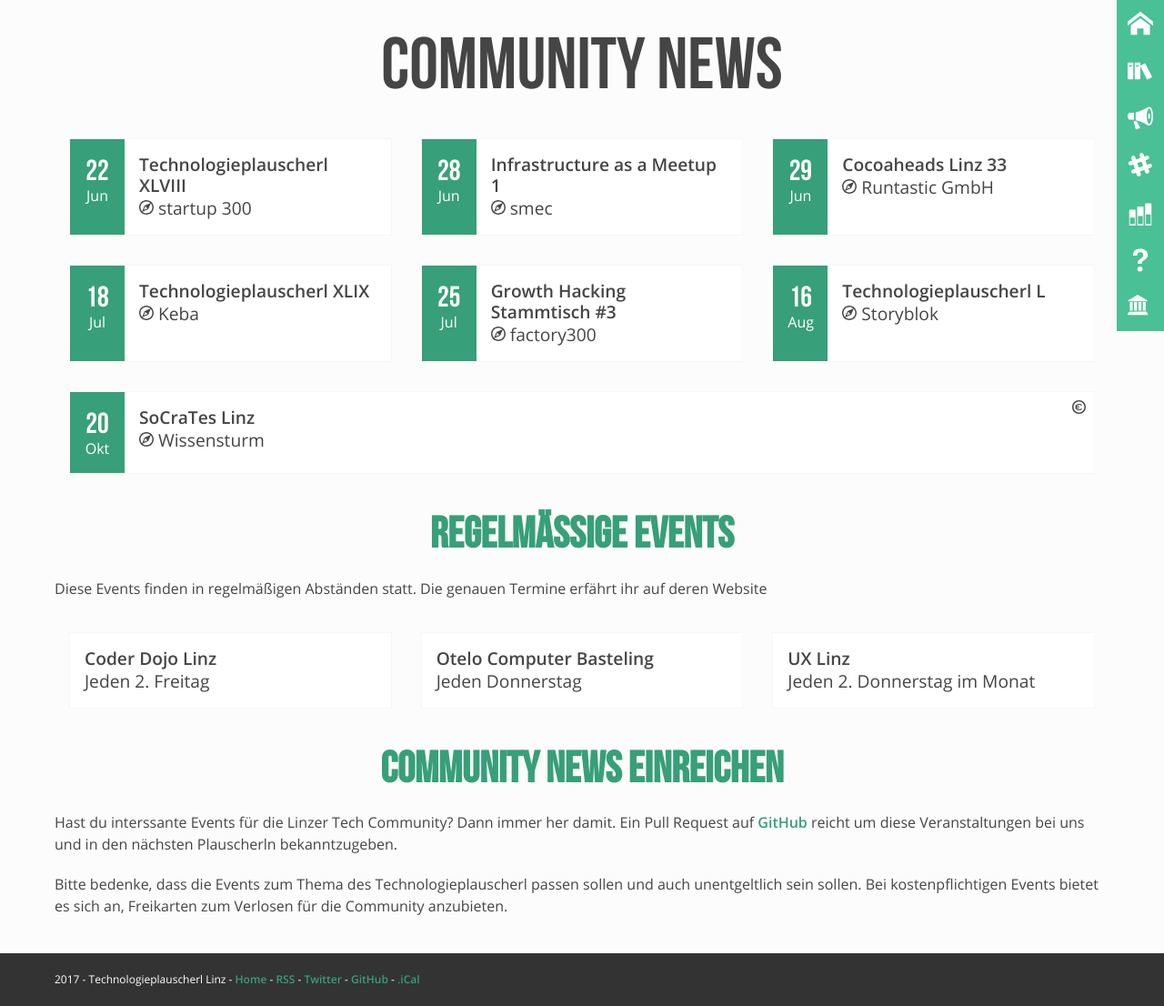
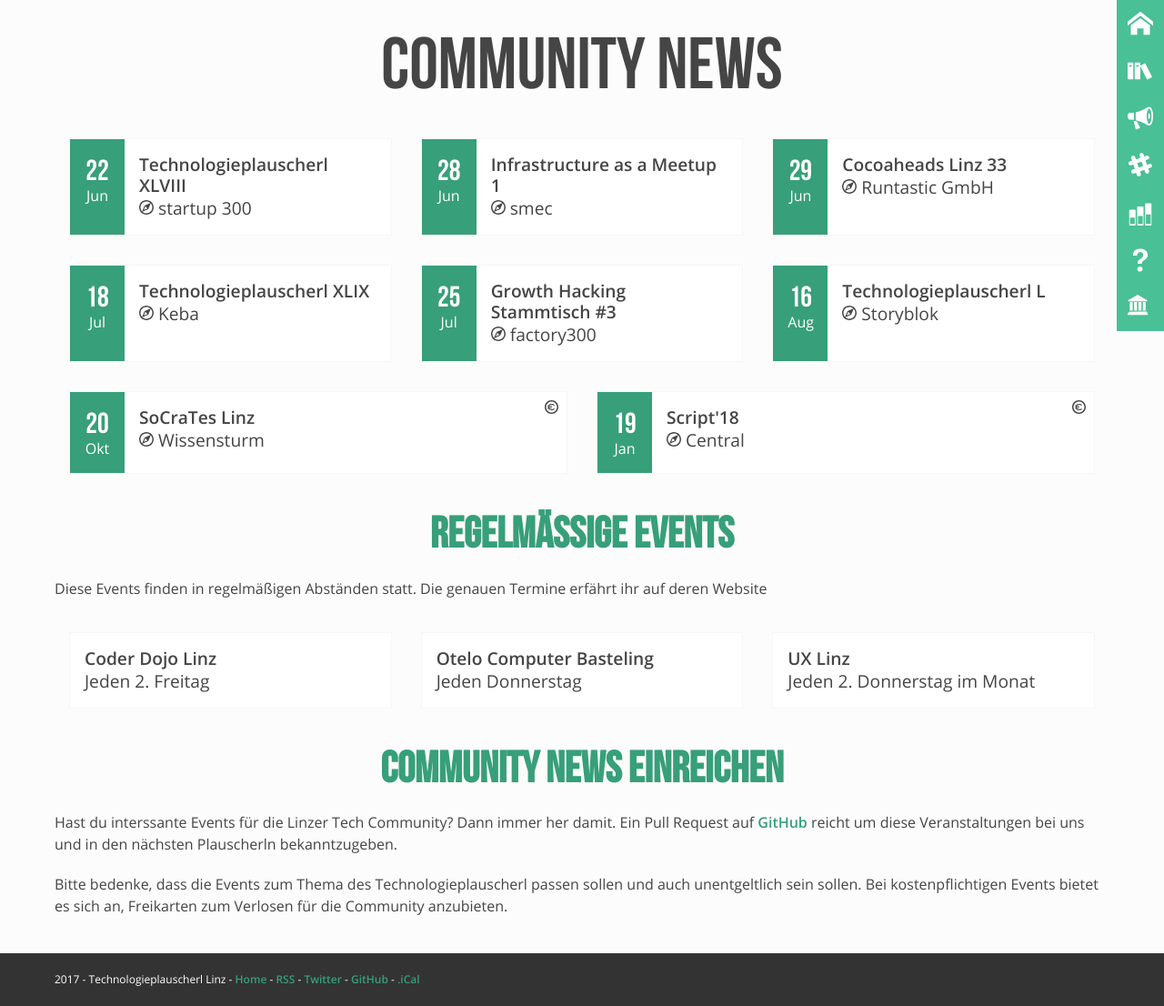
Before and after one commit to mericanAncer127/plauscherl, a Jekyll site: the page built from pages/community-news.html, in a window 1280 px wide. Shown: the whole page at 91% size. Built offline with Jekyll 4.4.1, drawn with Linux system fonts in a browser that asks for light colours.

Commit message:
Update community.yml

```diff
--- a/_data/community.yml
+++ b/_data/community.yml
@@ -97,9 +97,9 @@
   name: "Script"
   events:
     -
-      name: "Script'17"
+      name: "Script'18"
       location: "Central"
-      date: 2017-01-27
+      date: 2018-01-19
       link: http://www.scriptconf.org
       cost: EUR 140
 -
```
